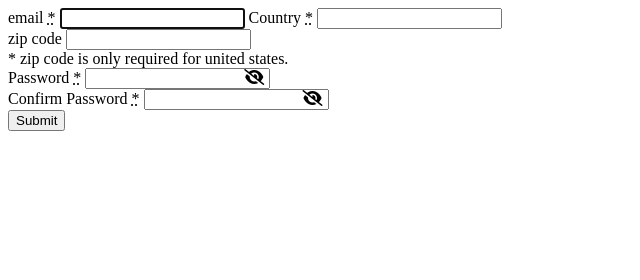
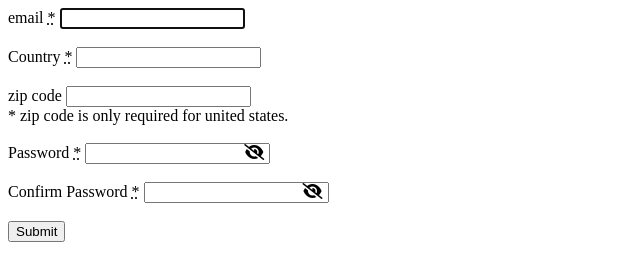
Before and after one commit to hattima-tim/form-validation-practice, a plain HTML site: page index.html in a window 1280 px wide. Shown: the whole page, without its empty margins (0-640 px from the left). Drawn offline with Linux system fonts and the light colour scheme.

Commit message:
added some <br> tag for the purpose of giving some space in some different places

```diff
--- a/index.html
+++ b/index.html
@@ -10,21 +10,21 @@
 <body>
     <form>
         <label for="email">email <abbr title="This field is mandatory" aria-label="required">*</abbr></label>
-        <input type="email" id="email" name="email" required autofocus>
+        <input type="email" id="email" name="email" required autofocus><br><br>
         <label for="country">Country <abbr title="This field is mandatory" aria-label="required">*</abbr></label>
-        <input type="text" id="country" name="country" required><br>
+        <input type="text" id="country" name="country" required><br><br>
 
         <label for="zip">zip code</label>
         <input type="text" id="zip" name="zip" pattern="^[0-9]{5}(?:-[0-9]{4})?$"><br>
-        <span>* zip code is only required for united states.</span><br>
+        <span>* zip code is only required for united states.</span><br><br>
 
         <label for="password">Password <abbr title="This field is mandatory" aria-label="required">*</abbr></label>
         <input type="password" id="password" name="password" autocomplete="new-password" required>
-        <i class="fas fa-eye-slash"></i><br>
+        <i class="fas fa-eye-slash"></i><br><br>
 
         <label for="password_validation">Confirm Password <abbr title="This field is mandatory" aria-label="required">*</abbr></label>
         <input type="password" id="password_validation" name="password_validation" required>
-        <i class="fas fa-eye-slash"></i><br>
+        <i class="fas fa-eye-slash"></i><br><br>
 
         <button id="submit">Submit</button>
     </form>
```
